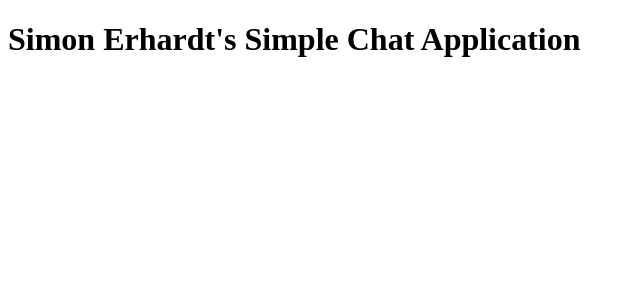
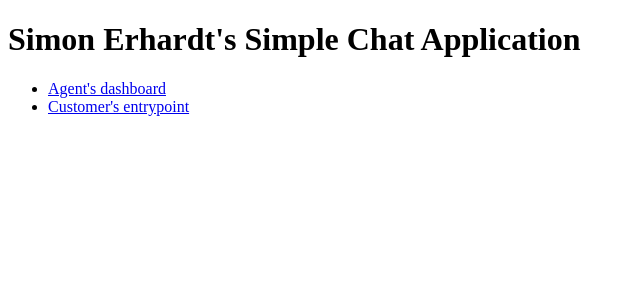
Before and after one commit to Zeemee7/simple-chat, a React (Vite) app in the folder frontend/: page / in a window 1280 px wide. Shown: the top 300 px of the page, without its empty margins (0-640 px from the left). Built offline with nearby package versions, Linux system fonts and the light colour scheme.

Commit message:
Added React Router. Set up customer/agent pages with routes.

```diff
--- a/frontend/package.json
+++ b/frontend/package.json
@@ -12,11 +12,13 @@
   },
   "dependencies": {
     "react": "^18.3.1",
-    "react-dom": "^18.3.1"
+    "react-dom": "^18.3.1",
+    "react-router-dom": "^6.25.1"
   },
   "devDependencies": {
     "@types/react": "^18.3.3",
     "@types/react-dom": "^18.3.0",
+    "@types/react-router": "^5.1.20",
     "@typescript-eslint/eslint-plugin": "^7.15.0",
     "@typescript-eslint/parser": "^7.15.0",
     "@vitejs/plugin-react": "^4.3.1",
--- /dev/null
+++ b/frontend/src/AgentHomePage.tsx
@@ -0,0 +1,9 @@
+function AgentHomePage() {
+  return (
+	  <>
+		  <h1>Customer Service Dashboard</h1>
+	  </>
+  )
+}
+
+export default AgentHomePage
--- a/frontend/src/App.tsx
+++ /dev/null
@@ -1,11 +0,0 @@
-import './App.css'
-
-function App() {
-  return (
-    <div>
-		<h1>Simon Erhardt's Simple Chat Application</h1>
-    </div>
-  )
-}
-
-export default App
--- /dev/null
+++ b/frontend/src/CustomerHomePage.tsx
@@ -0,0 +1,9 @@
+function CustomerHomePage() {
+  return (
+	  <>
+		  <h1>How can we help you?</h1>
+	  </>
+  )
+}
+
+export default CustomerHomePage
--- /dev/null
+++ b/frontend/src/ErrorPage.tsx
@@ -0,0 +1,16 @@
+import { useRouteError } from "react-router-dom";
+
+export default function ErrorPage() {
+	const error = useRouteError();
+	console.error(error);
+
+	return (
+		<div id="error-page">
+			<h1>Oops!</h1>
+			<p>Sorry, an unexpected error has occurred.</p>
+			<p>
+				{(error as Error)?.message || (error as { statusText?: string })?.statusText}
+			</p>
+		</div>
+	);
+}
--- /dev/null
+++ b/frontend/src/LandingPage.tsx
@@ -0,0 +1,19 @@
+function LandingPage() {
+  return (
+	  <>
+		  <h1>Simon Erhardt's Simple Chat Application</h1>
+		  <nav>
+			  <ul>
+				  <li>
+					  <a href={`/agent`}>Agent's dashboard</a>
+				  </li>
+				  <li>
+					  <a href={`/customer`}>Customer's entrypoint</a>
+				  </li>
+			  </ul>
+		  </nav>
+	  </>
+  )
+}
+
+export default LandingPage
--- a/frontend/src/main.tsx
+++ b/frontend/src/main.tsx
@@ -1,10 +1,30 @@
 import React from 'react'
 import ReactDOM from 'react-dom/client'
-import App from './App.tsx'
+import { createBrowserRouter, RouterProvider } from "react-router-dom";
+import LandingPage from './LandingPage.tsx'
+import ErrorPage from "./ErrorPage.tsx";
+import CustomerHomePage from "./CustomerHomePage.tsx";
+import AgentHomePage from "./AgentHomePage.tsx";
 import './index.css'
 
+const router = createBrowserRouter([
+	{
+		path: "/",
+		element: <LandingPage/>,
+		errorElement: <ErrorPage/>,
+	},
+	{
+		path: "/customer",
+		element: <CustomerHomePage/>,
+	},
+	{
+		path: "/agent",
+		element: <AgentHomePage/>,
+	}
+]);
+
 ReactDOM.createRoot(document.getElementById('root')!).render(
-  <React.StrictMode>
-    <App />
-  </React.StrictMode>,
+	<React.StrictMode>
+		<RouterProvider router={router}/>
+	</React.StrictMode>,
 )
```
Also changed, not shown: frontend/src/App.css (deleted), 2 other files (tests, documents, lock files or other folders).
